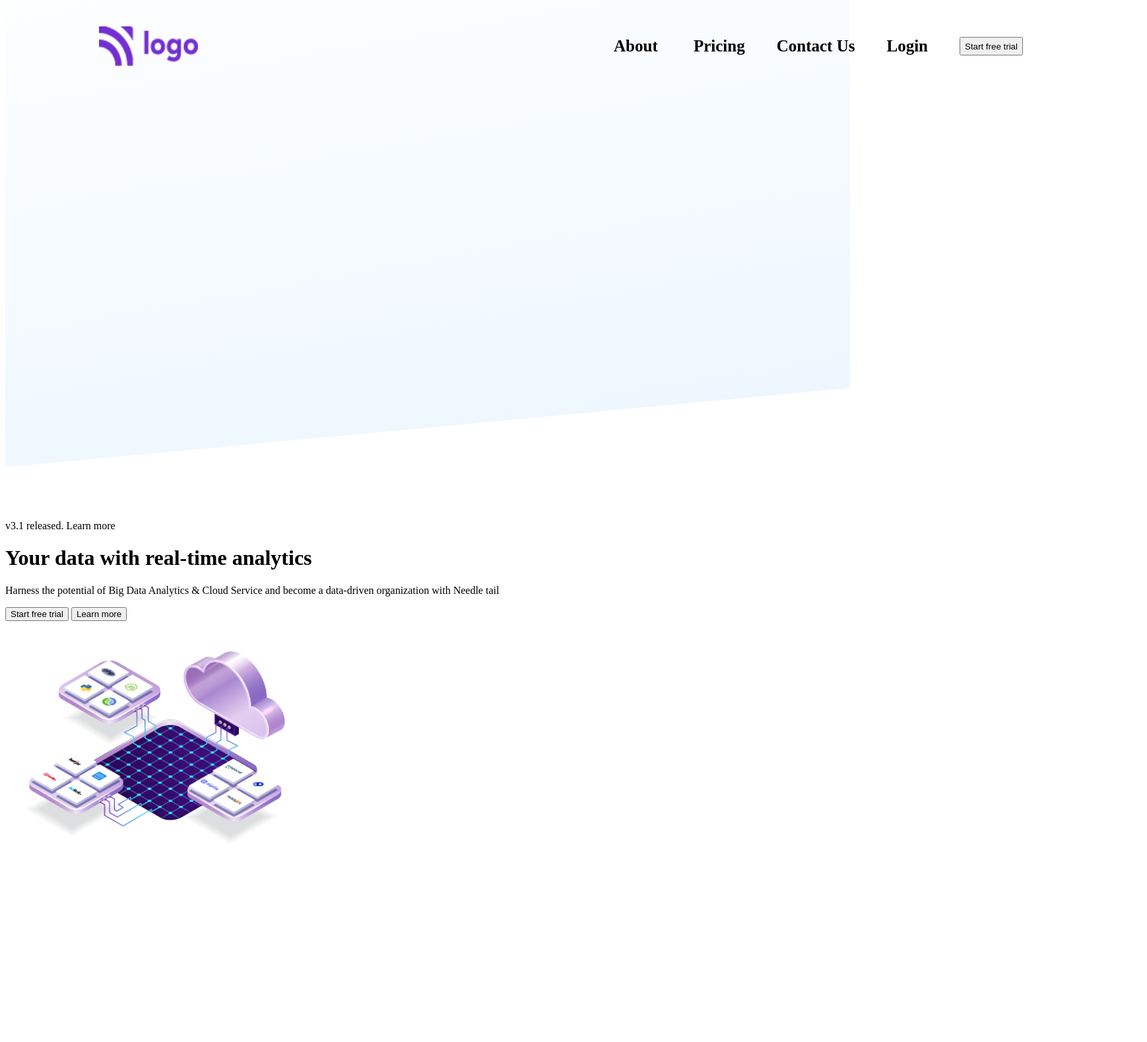
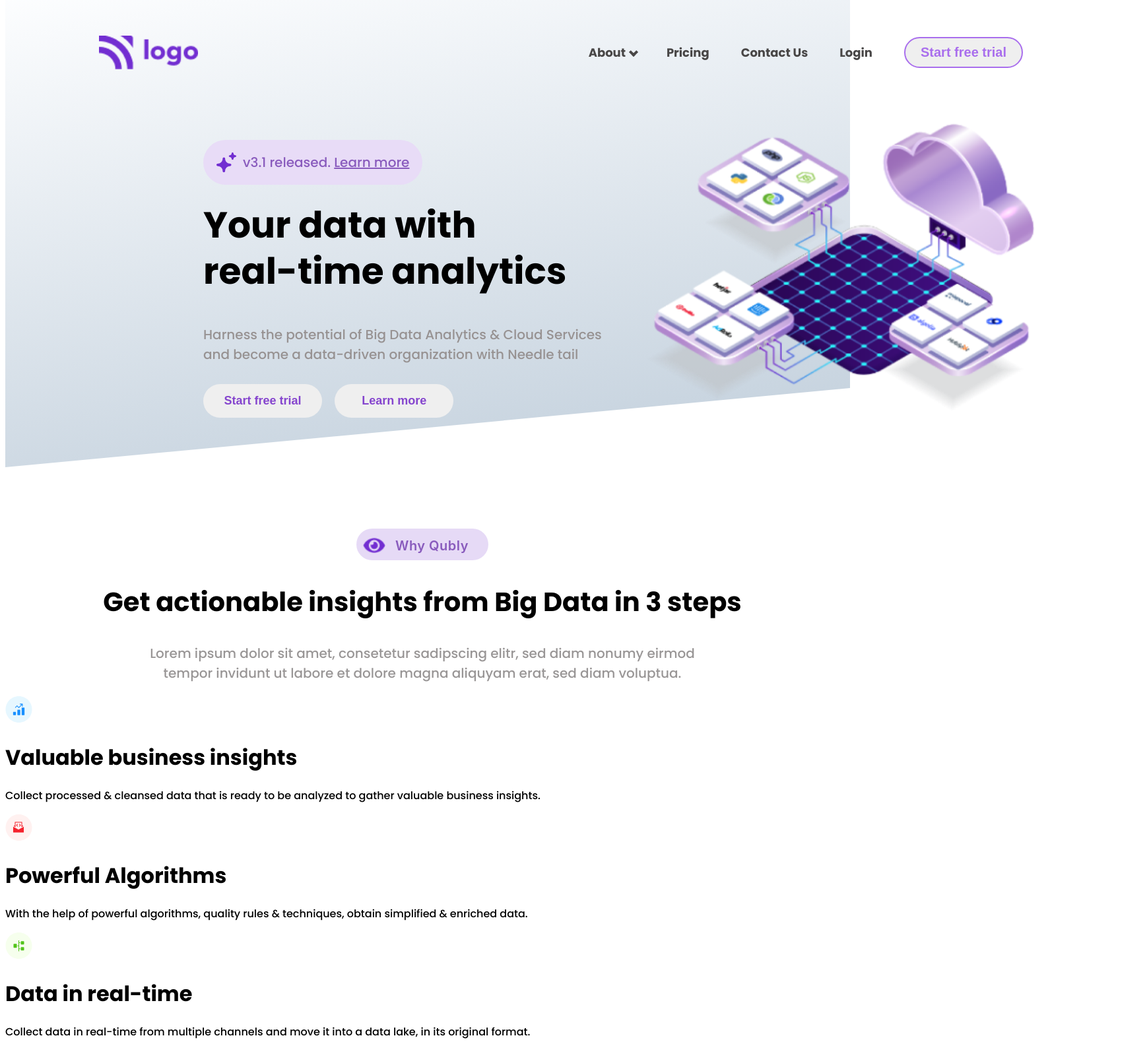
Before and after one commit to simran-24/HTML-CSS-Projects-fsjs, a plain HTML site: page 13_Project- Data Analytics Landing Page/index.html in a window 1280 px wide. Shown: the part 20-1599 px from the top of the page at 66% size, 1738 px wide, since content can reach past the window. Before the commit the page ends 1335 px from the top, so only its background shows below. Drawn offline with Linux system fonts and the light colour scheme; a web font is replaced by a local one.

Commit message:
Added Features 	deleted:    13_Project- Data Analytics Landing Page/index2.html

```diff
--- a/13_Project- Data Analytics Landing Page/index.html
+++ b/13_Project- Data Analytics Landing Page/index.html
@@ -8,30 +8,80 @@
     <title>Data Analytics </title>
 </head>
 <body>
+    <div id="first-block">
     <div class="bg"></div>
      <nav>
         <img src="./images/Logo.png" alt="">
         <ul>
-            <li>About <img src="./images/" alt=""> </li>
+            <li>About <i class="down-arrow"></i></li>
             <li>Pricing</li>
             <li>Contact Us</li>
             <li>Login</li>
             <button>Start free trial</button>
         </ul>
     </nav>
-    <div class="section-1">
+    <section class="section-1">
         <div class="left">
-            <span>v3.1 released. Learn more</span>
+            <span><img src="./images/edit-brightness.svg" alt="bright">v3.1 released. <a href="#">Learn more</a> </span>
             <h1>Your data with real-time analytics</h1>
-            <p>Harness the potential of Big Data Analytics & Cloud Service and become a data-driven organization with Needle tail</p>
-            <button>Start free trial</button>
-            <button>Learn more</button>
+            <p>Harness the potential of Big Data Analytics & Cloud Services  and become a data-driven organization with Needle tail</p>
+            <button  class="trial">Start free trial</button>
+            <button class="learn-more">Learn more</button>
         </div>
         <div class="right">
             <img src="./images/image 1.png" alt="">
         </div>
 
 
+    </section>
+</div>
+<!-- ===================================================Section-2================================================================== -->
+<div  class="section-2">
+    <div class="heading">
+        <h1 class="second"> <img src="./images/Icon awesome-eye.png" alt="">Why Qubly</h1>
+        <h2>Get actionable insights from Big Data in 3 steps</h2>
+        <p>Lorem ipsum dolor sit amet, consetetur sadipscing elitr, sed diam nonumy eirmod tempor invidunt ut labore et dolore magna aliquyam erat, sed diam voluptua.</p>
     </div>
+<div class="steps">
+    <div id="chartbar">
+        <img src="./images/chart-bar-33.svg" alt="">
+        <h1>Valuable business insights</h1>
+        <p>Collect processed & cleansed data that is ready to be analyzed to gather valuable business insights.</p>
+    </div>
+    <div class="newsletter">
+        <img src="./images/newsletter-dev.svg" alt="">
+        <h1>Powerful Algorithms</h1>
+        <p>With the help of powerful algorithms, quality rules & techniques, obtain simplified & enriched data.</p>
+    </div>
+    <div class="timeline">
+        <img src="./images/timeline.svg" alt="">
+        <h1>Data in real-time</h1>
+        <p>Collect data in real-time from multiple channels and move it into a data lake, in its original format.</p>
+
+    </div>
+    <div class="Product-teams">
+        <img src="./images/Group 21.svg" alt="">
+        <h1>
+            <img src="./images/Group 11.svg" alt="">
+            For Product Teams
+        </h1>
+         <h1>Launch with the best stack</h1>
+         <p>A centralized platform that integrates zillions of data sources using Big Data ELT (Extract, Load & Transform) that leaves no data behind</p>
+
+    </div>
+    <div class="Engineering-Team">
+        <h1>
+            <img src="./images/Group 28.svg" alt="">
+            For Engineering Teams
+        </h1>
+        <h1>Data-driven pipelines in minutes</h1>
+        <p>Maintenance-free data pipelines with quick set-up and straight-forward deployments that are powered by a modern & scalable platform.</p>
+        <img src="./images/image 6.png" alt="">
+
+    </div>
+
+</div>
+</div>
+
 </body>
 </html>
--- a/13_Project- Data Analytics Landing Page/style.css
+++ b/13_Project- Data Analytics Landing Page/style.css
@@ -1,20 +1,27 @@
+@import url('https://fonts.googleapis.com/css2?family=Montserrat:wght@200&family=Playfair+Display:ital@1&family=Poppins:wght@500;700;900&family=Roboto+Mono:wght@500&family=Roboto:wght@400;500;700&family=Rubik&display=swap');
+
+body
+{
+    font-family: "Poppins";
+
+}
 .bg
 {
     clip-path: polygon(0 0, 100% 0, 100% 75%, 0% 90%);
-    background:linear-gradient(170deg ,#FDFEFF,#EAF5FF);
+    background:linear-gradient(170deg ,#FDFEFF,#bbcad8);
     width: 100vw;
     height: 100vh;
 }
 .section-1,nav
 {
     position: absolute;
-
 }
 nav
 {
     top:60px;
     display: flex;
     justify-content: space-between;
+    align-items: center;
     left:150px;
     width:1400px;
 }
@@ -26,11 +33,155 @@ nav ul
 {
     display: flex;
     gap: 3em;
+    align-items: center;
 
 }
 nav > ul > li{
-    font-size: 25px;
+    font-size: 18px;
     font-weight: 700;
     list-style-type: none;
+    color:#484646;
 
 }
+.down-arrow{
+    border: solid #484646;
+    border-width: 0 4px 4px 0;
+    display: inline-block;
+    padding: 3px;
+    transform: rotate(45deg);
+    position: relative;
+    bottom: 2px;
+    left:3px
+}
+ul button:last-child
+{
+    width: 180px;
+    padding: 10px;
+    font-size: 20px;
+    border: 2px solid #a96eed;
+    border-radius: 40px;
+    color: #a96eed;
+    font-weight: 600;
+
+}
+
+/* ======================================.section-1===================================== */
+.section-1
+{
+    top:100px;
+    display: flex;
+    justify-content: center;
+    align-items: center;
+    padding: 0px 100px;
+    margin: 0px 200px;
+    /* border: 2px solid yellow; */
+}
+.left{
+    padding-top: 100px;
+}
+.left > span
+{
+    width: 180px;
+    padding: 20px;
+    font-size: 20px;
+    border:none;
+    background-color: #e8dcf7;
+    border-radius: 40px;
+    color: #895bbd;
+    font-weight: 500;
+}
+img[alt="bright"]
+{
+    width:30px;
+    position: relative;
+    top: 8px;
+    padding-right: 10px;
+}
+a:visited ,a,:link
+{
+    color: #895bbd;
+}
+
+.left > h1
+{
+    font-size: 55px;
+    width: 560px;
+    line-height: 70px;
+}
+.left p
+{
+    font-size: 20px;
+    width:630px;
+    color: #979292;
+}
+.left > button
+{
+    width: 180px;
+    padding: 15px;
+    margin-right: 15px;
+    margin-top: 10px;
+    font-size: 18px;
+    border: none;
+    /* border: 2px solid #a96eed; */
+    border-radius: 40px;
+    color: #8545ce;
+    font-weight: 700;
+}
+#first-block  button:hover
+{
+    background-color: #8545ce;
+    color: #ffffff;
+    font-weight: 500;
+    cursor: pointer;
+}
+.right
+{
+
+
+    padding-top: 40px;
+}
+.right > img
+{
+    width:700px;
+
+}
+/* =======================================================section-2================================================================ */
+
+.second
+{
+    font-size: 20px;
+    width: 180px;
+    padding: 10px ;
+    letter-spacing: 0.5px;
+    font-weight: 600;
+    font-family: 'Inter', sans-serif;
+    margin-left: auto;
+    margin-right: auto;
+    border:none;
+    background-color: #e4d6f5e6;
+    border-radius: 40px;
+    color: #895bbd;
+}
+.second > img
+{
+    width:34px;
+    position: relative;
+    top:4px;
+    padding-right: 15px;
+
+}
+.heading > h2
+{
+    font-size: 40px;
+    font-weight: 600;
+    text-align: center;
+}
+.heading p
+{
+    width:900px;
+    font-size: 20px;
+    margin-left: auto;
+    margin-right: auto;
+    color: #999696;
+    text-align: center;
+}
```
Also changed, not shown: 13_Project- Data Analytics Landing Page/index2.html (deleted, +0 -57 lines), 13_Project- Data Analytics Landing Page/index5.html (+1 -1 lines), 1 other file.
